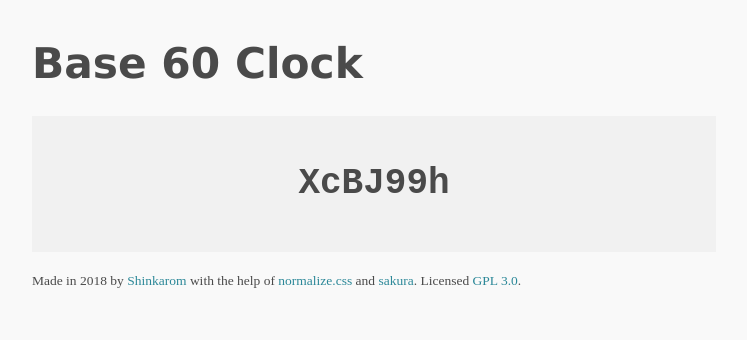
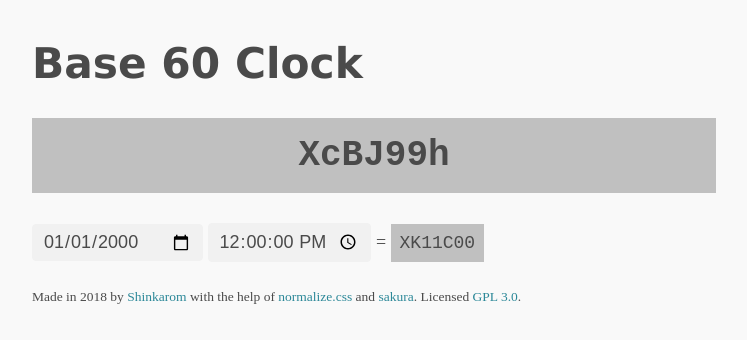
Before and after one commit to shinkarom/clock60, a plain HTML site: page index.html in a window 1280 px wide. Shown: the whole page, without its empty margins (266-1013 px from the left). Drawn offline with Linux system fonts and the light colour scheme.

Commit message:
Added seeing custom datetime.

```diff
--- a/index.html
+++ b/index.html
@@ -9,9 +9,11 @@
 	<link rel="stylesheet" href="sakura.css">
 	<link rel="stylesheet" href="styles.css">
 	<style>
-	#datetime {
+	.datetime {
 		text-align: center;
 		font-family: monospace;
+		background-color: silver;
+		padding: 0.5em;
 	}
 	</style>
 	<script src="script.js"></script>
@@ -23,9 +25,15 @@
   <nav>
   </nav>
   <main>
-	<div>
-	<pre><h2 id="datetime"></h2></pre>
-	</div>
+	<section>
+	 <h2 class="datetime" id="current"></h2>
+	</section>
+	<section>
+	 <input type="date" id="date" value="2000-01-01">
+	 <input type="time" id="time" step="1" value="12:00:00">
+	 <span> = </span>
+	 <span class="datetime" id="custom">XcBJAkz</span>
+	</section>
   </main>
   <footer>
 	<small><p>Made in 2018 by <a href="https://github.com/shinkarom">Shinkarom</a> with the help of <a href="https://necolas.github.io/normalize.css/">normalize.css</a> and <a href="https://oxal.org/projects/sakura/">sakura</a>. Licensed <a href="https://www.gnu.org/licenses/gpl-3.0.en.html">GPL 3.0</a>.</p></small>
--- a/script.js
+++ b/script.js
@@ -2,7 +2,10 @@ var alphabet = '0123456789ABCDEFGHIJKLMNOPQRSTUVWXYZabcdefghijklmnopqrstuvwx';
 
 function bodyLoad(){
 	showDateTime();
-	var timer = setInterval(showDateTime,500);
+	var timer = setInterval(showDateTime,1000);
+	customDateTime();
+	document.querySelector("#date").addEventListener('input',customDateTime);
+	document.querySelector("#time").addEventListener('input',customDateTime);
 }
 
 function toBase60(num){
@@ -15,17 +18,25 @@ function toBase60(num){
 }
 
 function showDateTime(){
-	document.querySelector('#datetime').innerText = convertDateTime();
+	document.querySelector('#current').innerText = convertDateTime(new Date());
 }
 
-function convertDateTime(){
-	var dt = new Date();
+function customDateTime(){
+	var dt = new Date(document.querySelector('#date').value);
+	var ts = document.querySelector('#time').value.split(':');
+	dt.setHours(ts[0]);
+	dt.setMinutes(ts[1]);
+	dt.setSeconds(ts[2]);
+	document.querySelector('#custom').innerText = convertDateTime(dt);
+}
+
+function convertDateTime(dtm){
 	var res='';
-	res+=toBase60(dt.getFullYear());
-	res+=toBase60(dt.getMonth()+1);
-	res+=toBase60(dt.getDate());
-	res+=toBase60(dt.getHours());
-	res+=toBase60(dt.getMinutes());
-	res+=toBase60(dt.getSeconds());
+	res+=toBase60(dtm.getFullYear());
+	res+=toBase60(dtm.getMonth()+1);
+	res+=toBase60(dtm.getDate());
+	res+=toBase60(dtm.getHours());
+	res+=toBase60(dtm.getMinutes());
+	res+=toBase60(dtm.getSeconds());
 	return res;
 }
```
